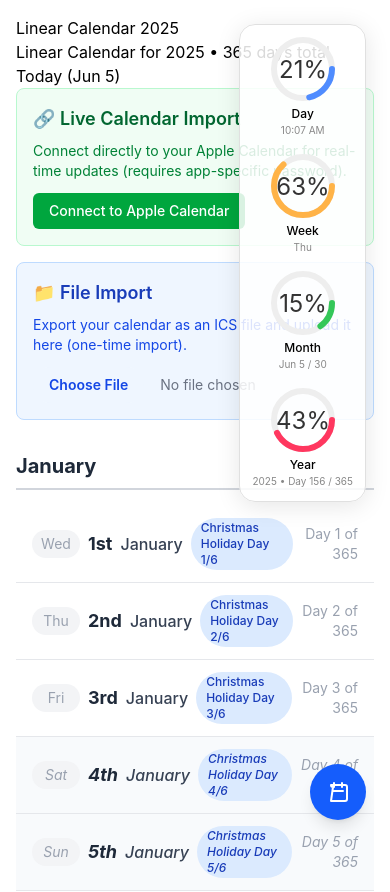
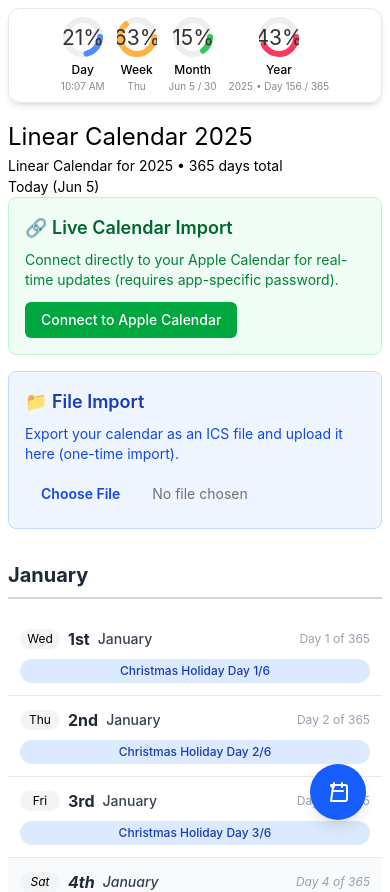
Before and after one commit to ee0pdt/linear-calendar, a React (Vite) app: page / in a window 390 px wide. Shown: the top 892 px of the page. Built offline with nearby package versions, Linux system fonts and the light colour scheme.

Commit message:
WIP fixing mobile view

```diff
--- a/src/components/CalendarDay.tsx
+++ b/src/components/CalendarDay.tsx
@@ -1,9 +1,4 @@
-import {
-  formatDate,
-  isFirstOfMonth,
-  isPastDay,
-  isWeekend,
-} from '../utils/dateUtils'
+import { formatDate, isPastDay, isWeekend } from '../utils/dateUtils'
 import { getSchoolHolidayInfo, isSchoolHoliday } from '../utils/holidayUtils'
 import { getEventEmoji } from '../utils/emojiUtils'
 import { getEventDisplayForDate, getEventsForDate } from '../utils/eventUtils'
@@ -24,7 +19,6 @@ export function CalendarDay({
 }: CalendarDayProps) {
   const { dayName, dayNumberOrdinal, monthName } = formatDate(date)
   const isPast = isPastDay(date)
-  const isFirstDay = isFirstOfMonth(date)
   const isWeekendDay = isWeekend(date)
   const isHoliday = isSchoolHoliday(date)
   const holidayInfo = getSchoolHolidayInfo(date)
@@ -39,25 +33,28 @@ export function CalendarDay({
     )
   })()
 
-  // Main row: left and right columns
+  // Main row: responsive layout
   return (
     <div
       ref={isTodayProp ? todayRef : undefined}
-      className={`day-entry flex items-center justify-between min-h-[3rem] border-b border-gray-200 transition-colors
-        ${isTodayProp ? 'today-highlight bg-gray-50 border-l-8 border-blue-500 shadow-lg font-bold z-10 pl-4 pr-4 pt-4 pb-4' : 'pl-4 pr-4 pt-3 pb-3'}
+      className={`day-entry border-b border-gray-200 transition-colors relative
+        ${isTodayProp ? 'today-highlight bg-gray-50 border-l-4 sm:border-l-8 border-blue-500 shadow-lg font-bold z-10' : ''}
         ${isWeekendDay && !isHoliday ? 'weekend-highlight' : ''}
         ${isHoliday && isWeekendDay ? 'holiday-weekend-highlight' : ''}
         ${isHoliday && !isWeekendDay ? 'holiday-highlight' : ''}
         ${isPast ? 'past-day' : ''}
+        p-3 sm:p-4 min-h-[3rem] sm:min-h-[4rem]
       `}
       style={isTodayProp ? { position: 'relative' } : {}}
     >
-      {/* Absolutely positioned floating TODAY badge, flush left with a gap */}
+      {/* TODAY indicator - responsive */}
       {isTodayProp && (
-        <div
-          className="absolute -left-30 top-1/2 -translate-y-1/2 bg-blue-600 text-white px-3 py-1.5 rounded-full text-base font-extrabold shadow-md border-2 border-blue-700 no-print flex items-center z-20"
-          style={{ pointerEvents: 'none' }}
-        >
+        <>
+          {/* Mobile: Small blue dot */}
+          <div className="sm:hidden absolute -left-2 top-1/2 -translate-y-1/2 w-3 h-3 bg-blue-600 rounded-full border-2 border-white shadow-md z-20" />
+
+          {/* Desktop: Full badge */}
+          <div className="hidden sm:block absolute -left-28 top-1/2 -translate-y-1/2 bg-blue-600 text-white px-3 py-1.5 rounded-full text-base font-extrabold shadow-md border-2 border-blue-700 no-print flex items-center z-20">
             <svg
               className="w-4 h-4 mr-1"
               fill="none"
@@ -75,8 +72,11 @@ export function CalendarDay({
             </svg>
             TODAY
           </div>
+        </>
       )}
-      {/* Left column: day name, date, badges, TODAY */}
+
+      {/* Desktop: Horizontal layout */}
+      <div className="hidden sm:flex items-center justify-between">
         <div className="flex items-center space-x-4">
           <div className="text-gray-400 flex items-center space-x-2 font-normal">
             <span
@@ -96,11 +96,7 @@ export function CalendarDay({
               </span>
             )}
           </div>
-        {/* Empty placeholder for layout alignment when TODAY badge is floating */}
-        {isTodayProp && <span className="w-0 h-0" />}
         </div>
-
-      {/* Right column: day counter and events */}
         <div className="text-right">
           <div className="text-gray-400 text-sm day-counter">
             Day {globalIndex + 1} of {date.getFullYear() % 4 === 0 ? 366 : 365}
@@ -118,16 +114,23 @@ export function CalendarDay({
                             ? 'bg-green-100 text-green-800'
                             : 'bg-purple-100 text-purple-800 border-2 border-purple-300'
                         }`}
-                      title={event.title.length > 15 ? event.title : undefined}
+                        title={
+                          event.title.length > 15 ? event.title : undefined
+                        }
                       >
                         {(() => {
-                        const dayProgress = getEventDisplayForDate(event, date)
+                          const dayProgress = getEventDisplayForDate(
+                            event,
+                            date,
+                          )
                           const emoji = getEventEmoji(event.title)
                           const title =
                             event.title.length > 12
                               ? `${event.title.substring(0, 12)}...`
                               : event.title
-                        const recurringIndicator = event.isRecurring ? '' : '★ '
+                          const recurringIndicator = event.isRecurring
+                            ? ''
+                            : '★ '
                           return dayProgress
                             ? `${recurringIndicator}${dayProgress} ${title} ${emoji}`
                             : `${recurringIndicator}${title} ${emoji}`
@@ -136,9 +139,13 @@ export function CalendarDay({
                     ) : (
                       <div
                         className={`cursor-help ${
-                        event.isRecurring ? 'text-blue-700' : 'text-purple-700'
+                          event.isRecurring
+                            ? 'text-blue-700'
+                            : 'text-purple-700'
                         }`}
-                      title={event.title.length > 22 ? event.title : undefined}
+                        title={
+                          event.title.length > 22 ? event.title : undefined
+                        }
                       >
                         {!event.isRecurring && (
                           <span className="text-purple-600 font-medium mr-1">
@@ -146,7 +153,9 @@ export function CalendarDay({
                           </span>
                         )}
                         {timeDisplay && (
-                        <span className="font-medium mr-1">{timeDisplay}</span>
+                          <span className="font-medium mr-1">
+                            {timeDisplay}
+                          </span>
                         )}
                         <span
                           className={
@@ -178,5 +187,104 @@ export function CalendarDay({
           )}
         </div>
       </div>
+
+      {/* Mobile: Vertical stacked layout */}
+      <div className="sm:hidden space-y-2">
+        {/* Date and day info */}
+        <div className="flex items-center justify-between">
+          <div className="flex items-center space-x-2">
+            <span className="inline-block w-10 text-center rounded-full bg-gray-100 px-1.5 py-0.5 text-xs font-normal">
+              {dayName}
+            </span>
+            <span className="text-gray-800 font-bold text-base">
+              {dayNumberOrdinal}
+            </span>
+            <span className="text-gray-700 font-medium text-sm">
+              {monthName}
+            </span>
+          </div>
+          <div className="text-gray-400 text-xs">
+            Day {globalIndex + 1} of {date.getFullYear() % 4 === 0 ? 366 : 365}
+          </div>
+        </div>
+
+        {/* Holiday badge - full width on mobile */}
+        {holidayInfo && (
+          <div className="w-full">
+            <span className="bg-blue-100 text-blue-800 text-xs font-medium px-2 py-1 rounded-full block text-center">
+              {holidayInfo.name} Day {holidayInfo.dayNumber}/
+              {holidayInfo.totalDays}
+            </span>
+          </div>
+        )}
+
+        {/* Events - full width on mobile */}
+        {dayEvents.length > 0 && (
+          <div className="space-y-1">
+            {displayedEvents.map((event, i) => {
+              const timeDisplay = getEventDisplayForDate(event, date)
+              return (
+                <div key={i} className="w-full">
+                  {event.allDay ? (
+                    <span
+                      className={`text-xs font-medium px-2 py-1 rounded-full block text-center cursor-help ${
+                        event.isRecurring
+                          ? 'bg-green-100 text-green-800'
+                          : 'bg-purple-100 text-purple-800 border-2 border-purple-300'
+                      }`}
+                      title={event.title.length > 25 ? event.title : undefined}
+                    >
+                      {(() => {
+                        const dayProgress = getEventDisplayForDate(event, date)
+                        const emoji = getEventEmoji(event.title)
+                        const title =
+                          event.title.length > 20
+                            ? `${event.title.substring(0, 20)}...`
+                            : event.title
+                        const recurringIndicator = event.isRecurring ? '' : '★ '
+                        return dayProgress
+                          ? `${recurringIndicator}${dayProgress} ${title} ${emoji}`
+                          : `${recurringIndicator}${title} ${emoji}`
+                      })()}
+                    </span>
+                  ) : (
+                    <div
+                      className={`text-xs cursor-help text-center p-1 rounded ${
+                        event.isRecurring ? 'text-blue-700' : 'text-purple-700'
+                      }`}
+                      title={event.title.length > 30 ? event.title : undefined}
+                    >
+                      {!event.isRecurring && (
+                        <span className="text-purple-600 font-medium mr-1">
+                          ★
+                        </span>
+                      )}
+                      {timeDisplay && (
+                        <span className="font-medium mr-1">{timeDisplay}</span>
+                      )}
+                      <span>
+                        {(() => {
+                          const emoji = getEventEmoji(event.title)
+                          const title =
+                            event.title.length > 25
+                              ? `${event.title.substring(0, 25)}...`
+                              : event.title
+                          return `${title} ${emoji}`
+                        })()}
+                      </span>
+                    </div>
+                  )}
+                </div>
+              )
+            })}
+            {dayEvents.length > 3 && (
+              <div className="text-gray-500 text-xs text-center">
+                +{dayEvents.length - 3} more
+              </div>
+            )}
+          </div>
+        )}
+      </div>
+    </div>
   )
 }
--- a/src/routes/index.tsx
+++ b/src/routes/index.tsx
@@ -24,30 +24,26 @@ export function LinearCalendar() {
   const yearDays = generateYearDays(currentYear)
 
   return (
-    <div className="max-w-4xl mx-auto p-4 linear-calendar-container">
-      {/* Time Progress Rings */}
-      {/* HUD-style floating time rings */}
-      <div
-        style={{
-          position: 'fixed',
-          top: 24,
-          right: 24,
-          zIndex: 1000,
-          display: 'flex',
-          flexDirection: 'column',
-          gap: 16,
-          background: 'rgba(255,255,255,0.85)',
-          borderRadius: 16,
-          boxShadow: '0 4px 24px 0 rgba(0,0,0,0.10)',
-          padding: 12,
-          alignItems: 'center',
-          border: '1px solid #e0e0e0',
-        }}
-      >
-        <DayRing size={64} />
-        <WeekRing size={64} />
-        <MonthRing size={64} />
-        <YearRing size={64} />
+    <div className="max-w-4xl mx-auto p-2 sm:p-4 linear-calendar-container">
+      {/* Time Progress Rings - Responsive Layout */}
+      <div className="hidden sm:block fixed top-6 right-6 z-50">
+        {/* Desktop: Vertical stack */}
+        <div className="flex flex-col gap-4 bg-white/85 backdrop-blur-sm rounded-2xl shadow-lg p-3 border border-gray-200">
+          <DayRing size={56} />
+          <WeekRing size={56} />
+          <MonthRing size={56} />
+          <YearRing size={56} />
+        </div>
+      </div>
+
+      {/* Mobile: Horizontal layout at top */}
+      <div className="sm:hidden mb-4">
+        <div className="flex justify-center gap-3 bg-white/90 backdrop-blur-sm rounded-xl shadow-md p-2 border border-gray-200">
+          <DayRing size={40} />
+          <WeekRing size={40} />
+          <MonthRing size={40} />
+          <YearRing size={40} />
+        </div>
       </div>
       <CalendarHeader
         currentYear={currentYear}
--- a/src/styles.css
+++ b/src/styles.css
@@ -206,3 +206,36 @@ code {
     padding-bottom: 0 !important;
   }
 }
+
+/* Mobile-specific optimizations */
+@media (max-width: 640px) {
+  /* Reduce font sizes for mobile */
+  .linear-calendar-container {
+    font-size: 14px;
+  }
+
+  /* Improve touch targets for mobile */
+  .day-entry {
+    min-height: 4rem !important;
+  }
+
+  /* Better spacing for mobile */
+  .space-y-1 > * + * {
+    margin-top: 0.25rem;
+  }
+
+  /* Ensure events are readable on mobile */
+  .events-list {
+    font-size: 11px;
+  }
+
+  /* Hide desktop-only elements */
+  .no-mobile {
+    display: none !important;
+  }
+
+  /* Better mobile typography */
+  h1 {
+    font-size: 1.5rem;
+  }
+}
```
Lines whose indentation alone changed are shown as unchanged.
